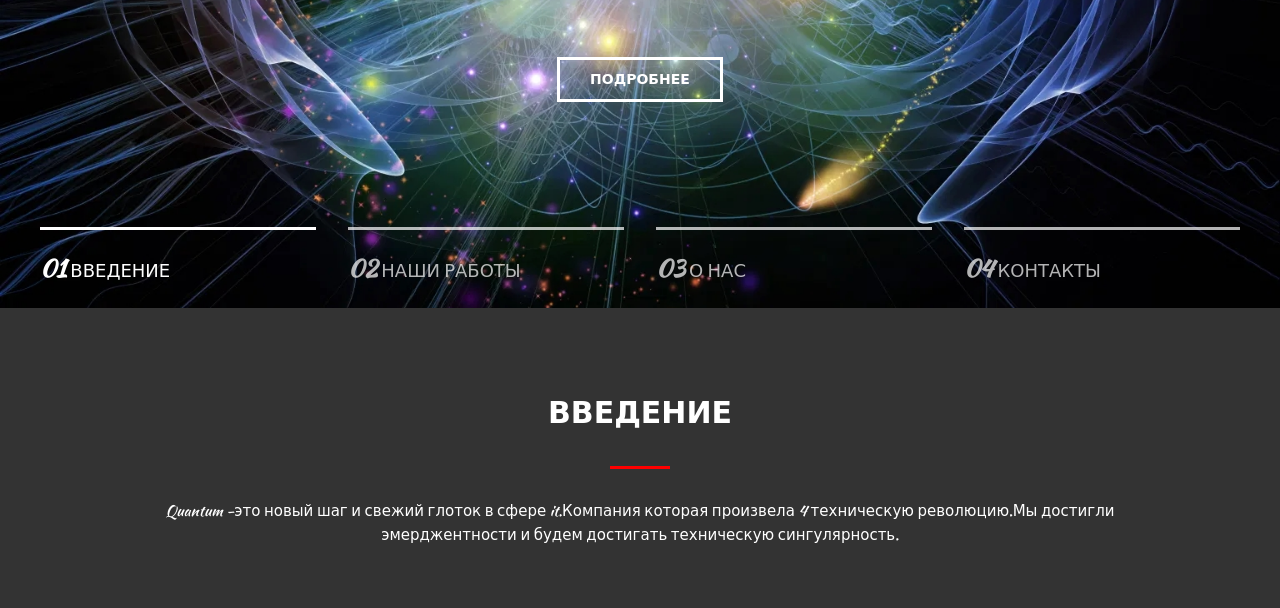
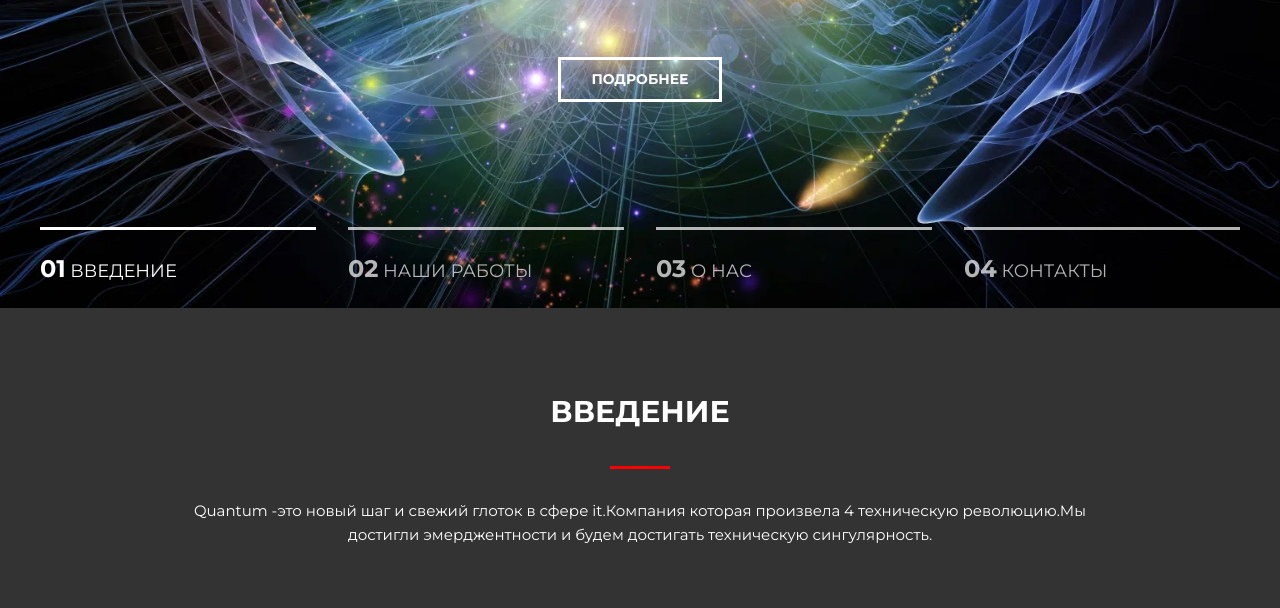
Before and after one commit to Dev-Mechanics/Quantum_Edge, a plain HTML site: page index.html in a window 1280 px wide. Shown: the part 492-1100 px from the top of the page. Drawn offline with Linux system fonts and the light colour scheme.

Commit message:
Update style.css

```diff
--- a/assets/css/style.css
+++ b/assets/css/style.css
@@ -1,6 +1,6 @@
 body {
     margin: 0;
-    font-family: 'Kaushan Script', cursive;
+    font-family: 'Montserrat', sans-serif;
 
     font-size: 15px;
     line-height: 1.6;
```
